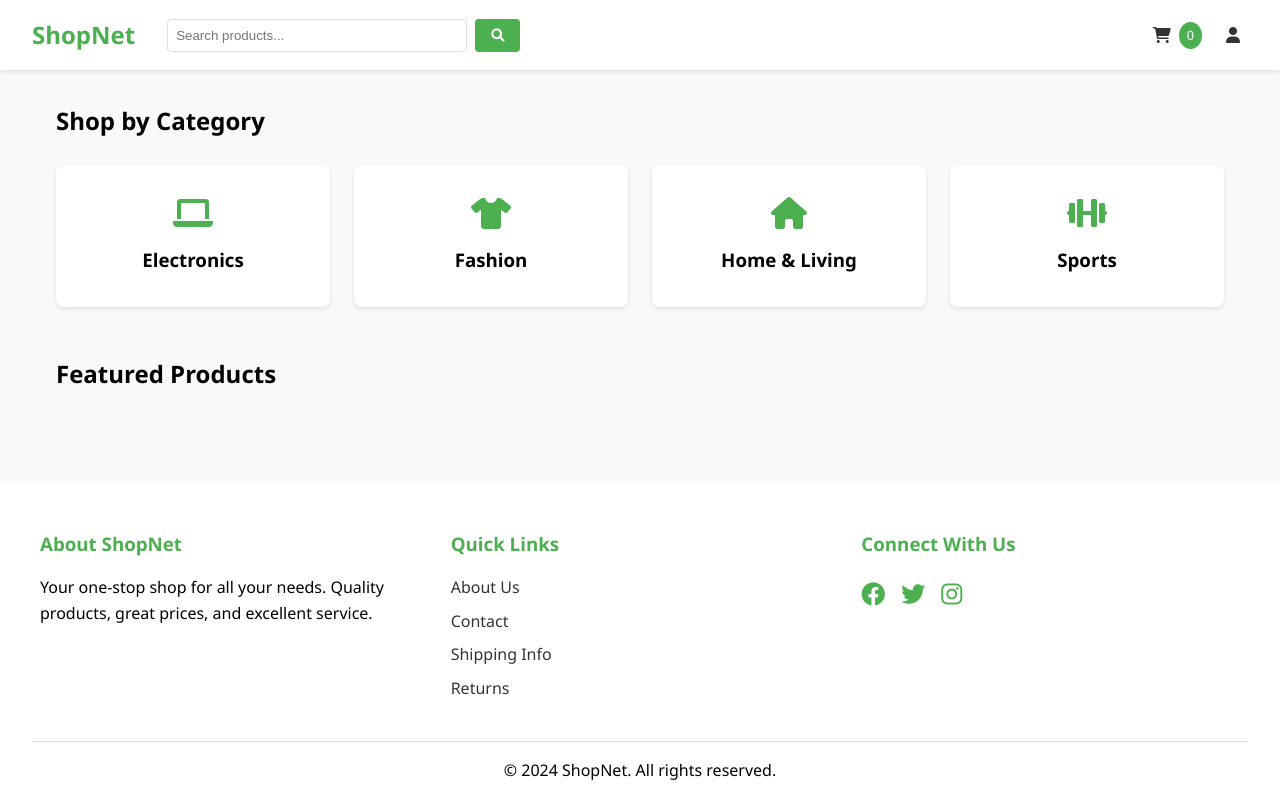
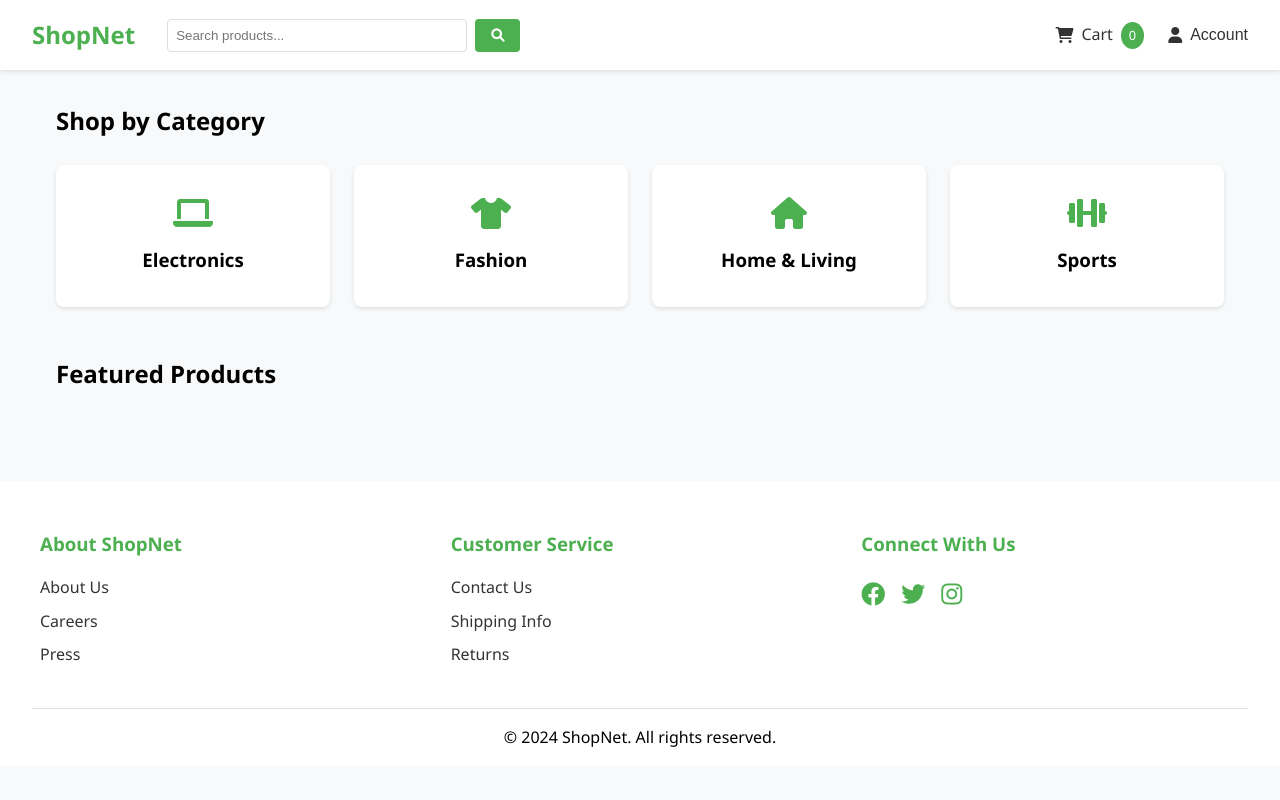
Before and after one commit to teddbug-00/ShopNet, a Django app: page / in a window 1280 px wide. Run offline with Django 5.2, Linux system fonts and the light colour scheme; some libraries are stand-ins or nearby versions.

Commit message:
modified:   static/js/firebase-config.js 	new file:   static/js/home.js 	modified:   static/js/login.js 	modified:   static/js/signup.js 	modified:   templates/home.html

```diff
--- a/static/js/firebase-config.js
+++ b/static/js/firebase-config.js
@@ -47,4 +47,13 @@ setPersistence(auth, browserLocalPersistence)
         console.error('Error setting persistence:', error);
     });
 
-export { auth, db, storage, googleProvider };
+export {
+    auth,
+    db,
+    storage,
+    googleProvider,
+    signInWithEmailAndPassword,
+    createUserWithEmailAndPassword,
+    signInWithRedirect,
+    getRedirectResult
+};
--- /dev/null
+++ b/static/js/home.js
@@ -0,0 +1,165 @@
+import { auth } from './firebase-config.js';
+import { getFirestore, collection, getDocs } from "https://www.gstatic.com/firebasejs/10.8.0/firebase-firestore.js";
+
+const db = getFirestore();
+
+// DOM Elements
+const userMenuBtn = document.getElementById('userMenuBtn');
+const userDropdown = document.getElementById('userDropdown');
+const logoutBtn = document.getElementById('logoutBtn');
+const productGrid = document.getElementById('productGrid');
+const cartCount = document.querySelector('.cart-count');
+
+// Toggle user dropdown menu
+userMenuBtn?.addEventListener('click', () => {
+    userDropdown.classList.toggle('show');
+});
+
+// Close dropdown when clicking outside
+document.addEventListener('click', (e) => {
+    if (!userMenuBtn?.contains(e.target) && !userDropdown?.contains(e.target)) {
+        userDropdown?.classList.remove('show');
+    }
+});
+
+// Handle logout
+logoutBtn?.addEventListener('click', async (e) => {
+    e.preventDefault();
+    try {
+        await auth.signOut();
+        window.location.href = '/login';
+    } catch (error) {
+        console.error('Error signing out:', error);
+    }
+});
+
+// Check authentication state
+auth.onAuthStateChanged((user) => {
+    if (user) {
+        // User is signed in
+        userMenuBtn.innerHTML = `
+            <i class="fas fa-user"></i>
+            ${user.displayName || 'Account'}
+        `;
+        loadUserCart(user.uid);
+    } else {
+        // User is signed out
+        userMenuBtn.innerHTML = `
+            <i class="fas fa-user"></i>
+            <a href="/login">Sign In</a>
+        `;
+    }
+});
+
+// Load user's cart
+async function loadUserCart(userId) {
+    try {
+        const cartDoc = await getDocs(collection(db, `users/${userId}/cart`));
+        const cartItemCount = cartDoc.docs.length;
+        cartCount.textContent = cartItemCount;
+    } catch (error) {
+        console.error('Error loading cart:', error);
+        cartCount.textContent = '0';
+    }
+}
+
+// Load and display products
+async function loadProducts() {
+    try {
+        const productsSnapshot = await getDocs(collection(db, 'products'));
+        const productsHTML = productsSnapshot.docs.map(doc => {
+            const product = doc.data();
+            return `
+                <div class="product-card" data-id="${doc.id}">
+                    <img src="${product.imageUrl}" alt="${product.name}">
+                    <h3>${product.name}</h3>
+                    <p class="price">$${product.price.toFixed(2)}</p>
+                    <button class="add-to-cart-btn" onclick="addToCart('${doc.id}')">
+                        Add to Cart
+                    </button>
+                </div>
+            `;
+        }).join('');
+
+        productGrid.innerHTML = productsHTML;
+    } catch (error) {
+        console.error('Error loading products:', error);
+        productGrid.innerHTML = '<p>Error loading products. Please try again later.</p>';
+    }
+}
+
+// Add to cart functionality
+window.addToCart = async function(productId) {
+    const user = auth.currentUser;
+    if (!user) {
+        window.location.href = '/login';
+        return;
+    }
+
+    try {
+        const userCartRef = collection(db, `users/${user.uid}/cart`);
+        // Add product to cart logic here
+        // You'll need to implement this based on your data structure
+
+        // Update cart count
+        loadUserCart(user.uid);
+    } catch (error) {
+        console.error('Error adding to cart:', error);
+        alert('Failed to add item to cart');
+    }
+}
+
+// Add some CSS for the product cards
+const style = document.createElement('style');
+style.textContent = `
+    .product-card {
+        background: white;
+        border-radius: 8px;
+        padding: 1rem;
+        box-shadow: 0 2px 4px rgba(0,0,0,0.1);
+        transition: transform 0.3s;
+    }
+
+    .product-card:hover {
+        transform: translateY(-5px);
+    }
+
+    .product-card img {
+        width: 100%;
+        height: 200px;
+        object-fit: cover;
+        border-radius: 4px;
+        margin-bottom: 1rem;
+    }
+
+    .product-card h3 {
+        margin: 0.5rem 0;
+        color: var(--text-color);
+    }
+
+    .product-card .price {
+        color: var(--primary-color);
+        font-weight: bold;
+        font-size: 1.2rem;
+        margin: 0.5rem 0;
+    }
+
+    .add-to-cart-btn {
+        width: 100%;
+        padding: 0.8rem;
+        background: var(--primary-color);
+        color: white;
+        border: none;
+        border-radius: 4px;
+        cursor: pointer;
+        transition: background 0.3s;
+    }
+
+    .add-to-cart-btn:hover {
+        background: var(--secondary-color);
+    }
+`;
+document.head.appendChild(style);
+
+// Load products when the page loads
+document.addEventListener('DOMContentLoaded', loadProducts);
--- a/templates/home.html
+++ b/templates/home.html
@@ -5,11 +5,9 @@
     <meta name="viewport" content="width=device-width, initial-scale=1.0">
     <title>ShopNet - Home</title>
     <link rel="stylesheet" href="/static/css/home.css">
-    <!-- Add Font Awesome for icons -->
     <link rel="stylesheet" href="https://cdnjs.cloudflare.com/ajax/libs/font-awesome/6.0.0/css/all.min.css">
 </head>
 <body>
-    <!-- Navigation Bar -->
     <nav class="navbar">
         <div class="nav-left">
             <a href="/" class="logo">ShopNet</a>
@@ -21,25 +19,24 @@
         <div class="nav-right">
             <a href="/cart" class="nav-item">
                 <i class="fas fa-shopping-cart"></i>
+                Cart
                 <span class="cart-count">0</span>
             </a>
             <div class="user-menu">
-                <button id="userMenuBtn" class="nav-item">
+                <button class="nav-item" id="userMenuBtn">
                     <i class="fas fa-user"></i>
-                    <span id="userEmail"></span>
+                    Account
                 </button>
-                <div class="dropdown-menu">
+                <div class="dropdown-menu" id="userDropdown">
                     <a href="/profile">Profile</a>
-                    <a href="/orders">My Orders</a>
+                    <a href="/orders">Orders</a>
                     <a href="#" id="logoutBtn">Logout</a>
                 </div>
             </div>
         </div>
     </nav>
 
-    <!-- Main Content -->
     <main>
-        <!-- Featured Categories -->
         <section class="categories">
             <h2>Shop by Category</h2>
             <div class="category-grid">
@@ -62,29 +59,30 @@
             </div>
         </section>
 
-        <!-- Featured Products -->
         <section class="products">
             <h2>Featured Products</h2>
-            <div class="product-grid">
-                <!-- Product cards will be dynamically added here -->
+            <div class="product-grid" id="productGrid">
+                <!-- Products will be dynamically loaded here -->
             </div>
         </section>
     </main>
 
-    <!-- Footer -->
     <footer>
         <div class="footer-content">
             <div class="footer-section">
                 <h3>About ShopNet</h3>
-                <p>Your one-stop shop for all your needs. Quality products, great prices, and excellent service.</p>
+                <ul>
+                    <li><a href="#">About Us</a></li>
+                    <li><a href="#">Careers</a></li>
+                    <li><a href="#">Press</a></li>
+                </ul>
             </div>
             <div class="footer-section">
-                <h3>Quick Links</h3>
+                <h3>Customer Service</h3>
                 <ul>
-                    <li><a href="/about">About Us</a></li>
-                    <li><a href="/contact">Contact</a></li>
-                    <li><a href="/shipping">Shipping Info</a></li>
-                    <li><a href="/returns">Returns</a></li>
+                    <li><a href="#">Contact Us</a></li>
+                    <li><a href="#">Shipping Info</a></li>
+                    <li><a href="#">Returns</a></li>
                 </ul>
             </div>
             <div class="footer-section">
@@ -101,34 +99,6 @@
         </div>
     </footer>
 
-    <script type="module">
-        import { auth } from '/static/js/firebase-config.js';
-
-        // Check authentication state
-        auth.onAuthStateChanged((user) => {
-            if (user) {
-                console.log('User is signed in:', user.email);
-                document.getElementById('userEmail').textContent = user.email;
-            } else {
-                console.log('No user signed in');
-                window.location.href = '/login';
-            }
-        });
-
-        // Handle logout
-        document.getElementById('logoutBtn').addEventListener('click', async () => {
-            try {
-                await auth.signOut();
-                window.location.href = '/login';
-            } catch (error) {
-                console.error('Error signing out:', error);
-            }
-        });
-
-        // Toggle user menu
-        document.getElementById('userMenuBtn').addEventListener('click', () => {
-            document.querySelector('.dropdown-menu').classList.toggle('show');
-        });
-    </script>
+    <script type="module" src="/static/js/home.js"></script>
 </body>
 </html>
```
Also changed, not shown: static/js/login.js (+7 -2 lines), static/js/signup.js (+19 -3 lines).
